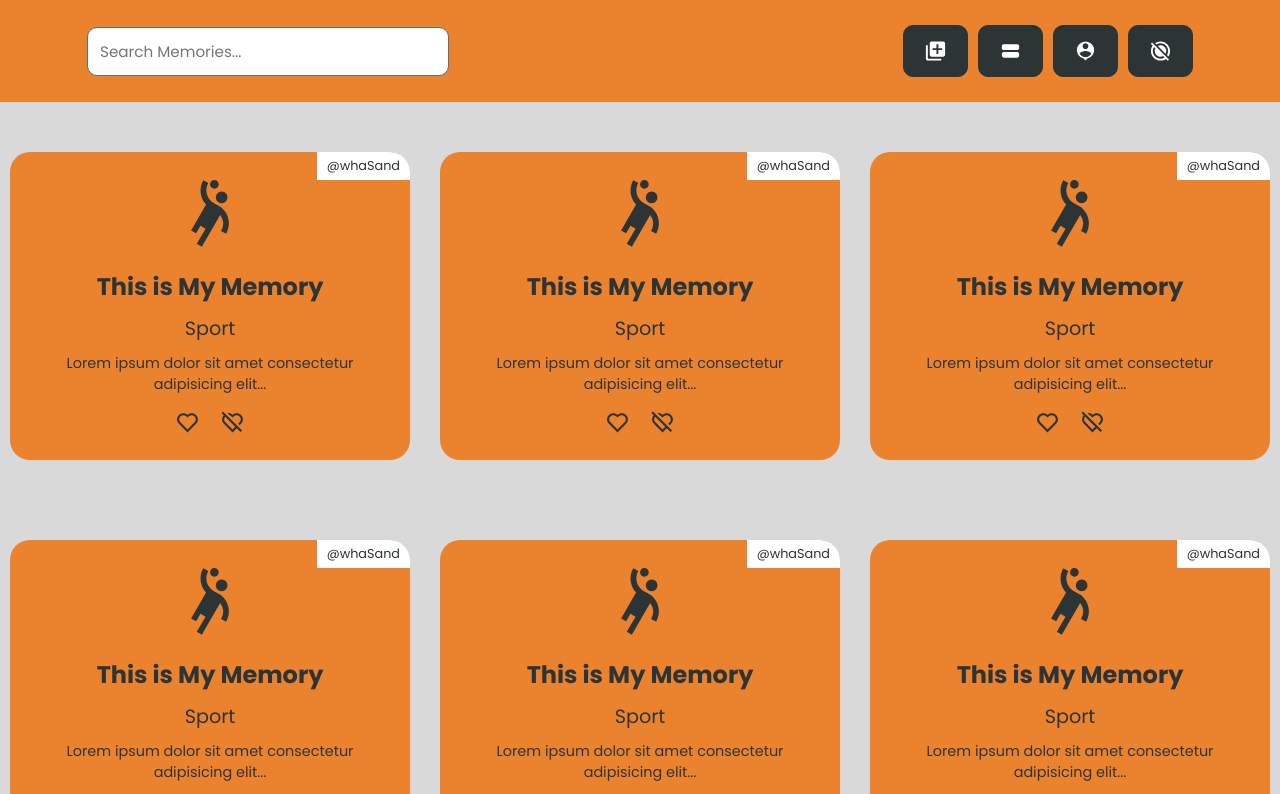
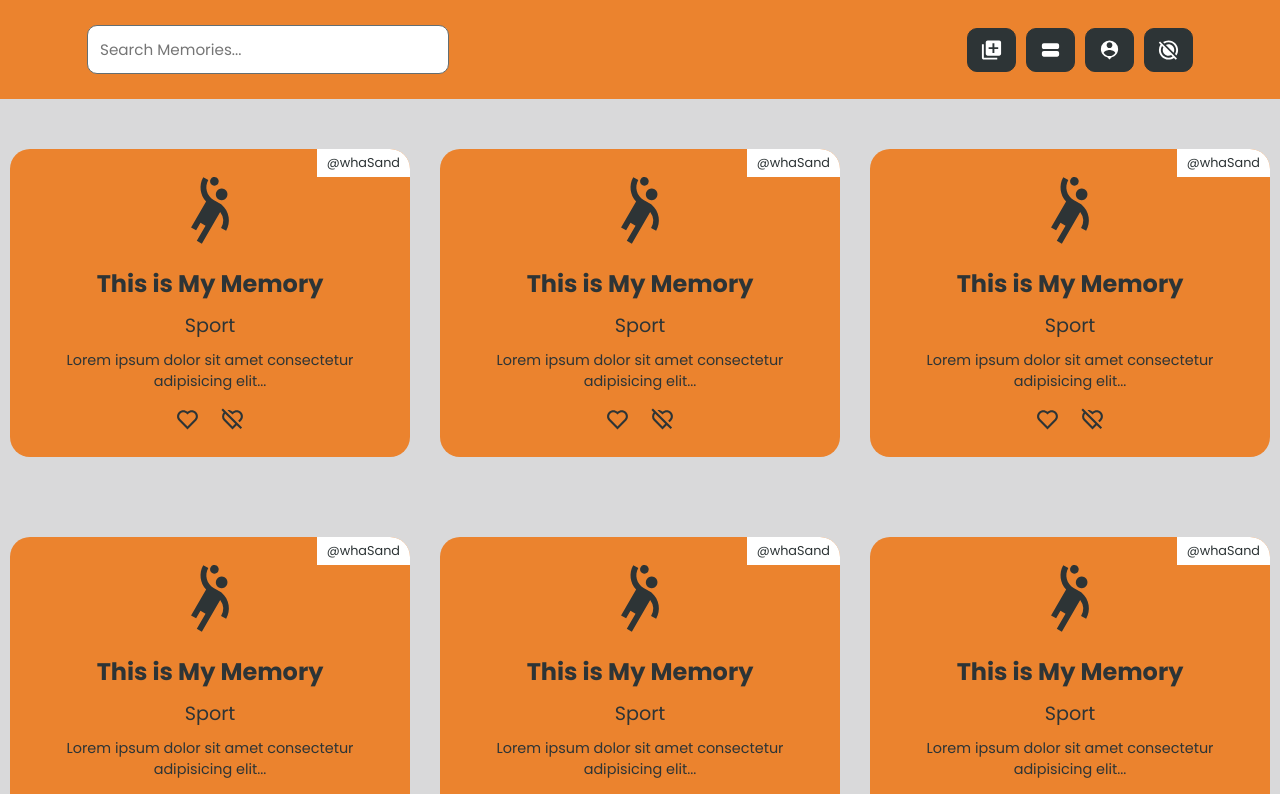
Before and after one commit to wahsandaruwan/memories_app_frontend, a React (Create React App) app: page / in a window 1280 px wide. Shown: the top 794 px of the page. Built offline with nearby package versions, Linux system fonts and the light colour scheme; the HTML template or start-up script is replaced by a standard one.

Commit message:
code updated

```diff
--- a/src/Components/Sections/Styles/NavBarStyles.css
+++ b/src/Components/Sections/Styles/NavBarStyles.css
@@ -21,7 +21,8 @@
 }
 
 .search .textbox-custom:focus {
-  background-color: #ffeaa7 !important;
+  background-color: #2d3436 !important;
+  color: #ffffff;
 }
 
 /* Menu */
@@ -32,10 +33,7 @@
 }
 
 .menu .button-custom {
-  font-size: 0.9rem;
-  display: flex;
-  justify-content: center;
-  align-items: center;
+  padding: 6px 12px !important;
 }
 
 .menu .button-custom:hover {
```
